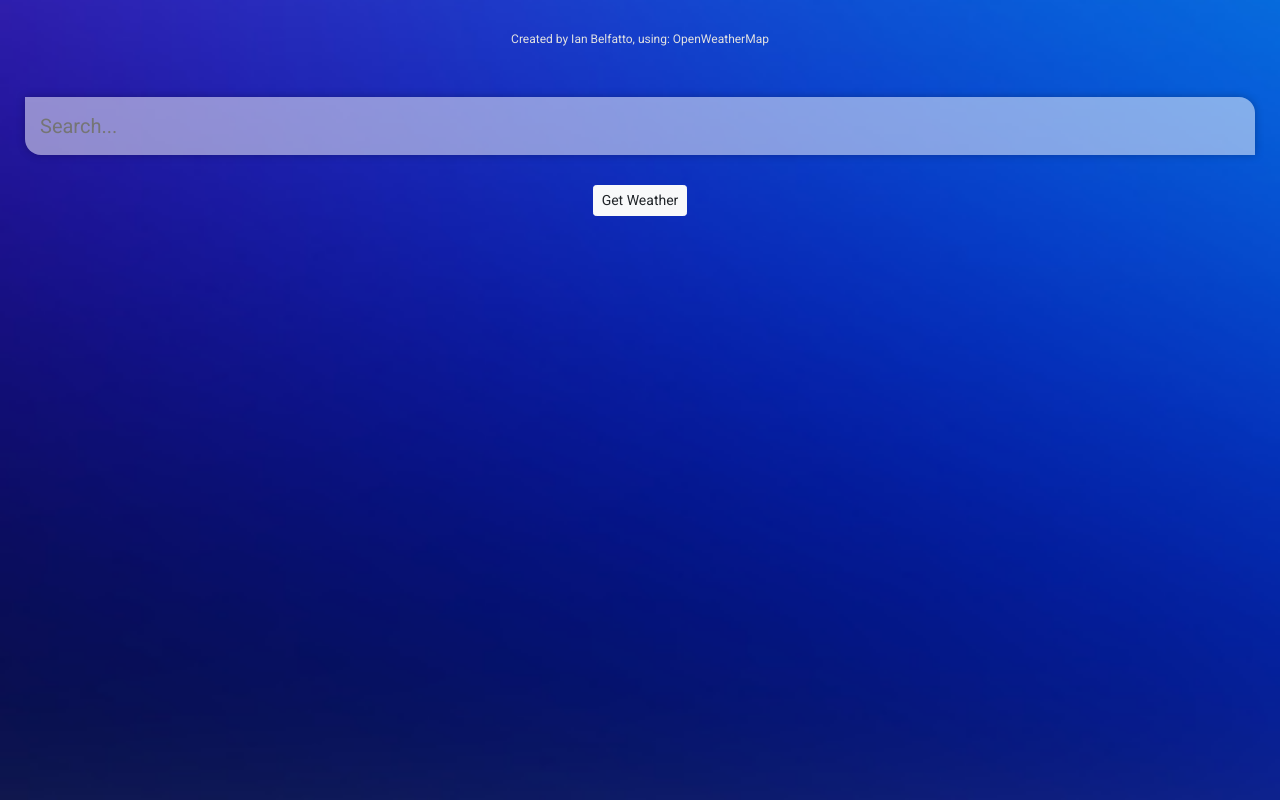
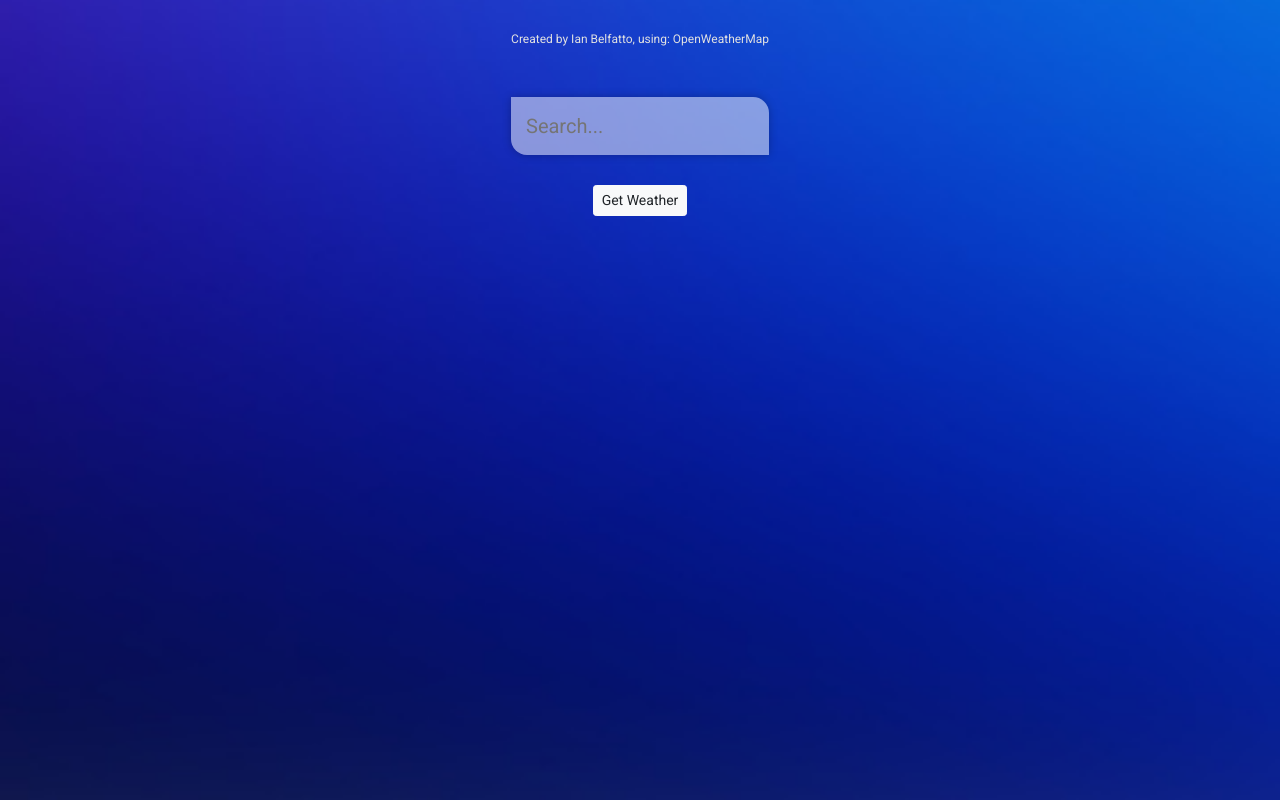
Before and after one commit to ianbelfatto/vue-weather, a Vue app: page / in a window 1280 px wide. Built offline with nearby package versions, Linux system fonts and the light colour scheme.

Commit message:
adds center alignment to all content within main div

```diff
--- a/src/App.vue
+++ b/src/App.vue
@@ -1,5 +1,9 @@
 <template>
-  <div id="app" :class="typeof weather.main != 'undefined' && weather.main.temp > 70 ? 'warm' : ''">
+  <div
+    id="app"
+    style="display: flex; align-items: center; justify-content: center;"
+    :class="typeof weather.main != 'undefined' && weather.main.temp > 70 ? 'warm' : ''"
+  >
     <main>
       <p class="created-by">
         Created by Ian Belfatto, using:
@@ -156,6 +160,7 @@ body {
 main {
   min-height: 100vh;
   padding: 25px;
+  justify-content: center;
 }
 
 .search-box {
```
